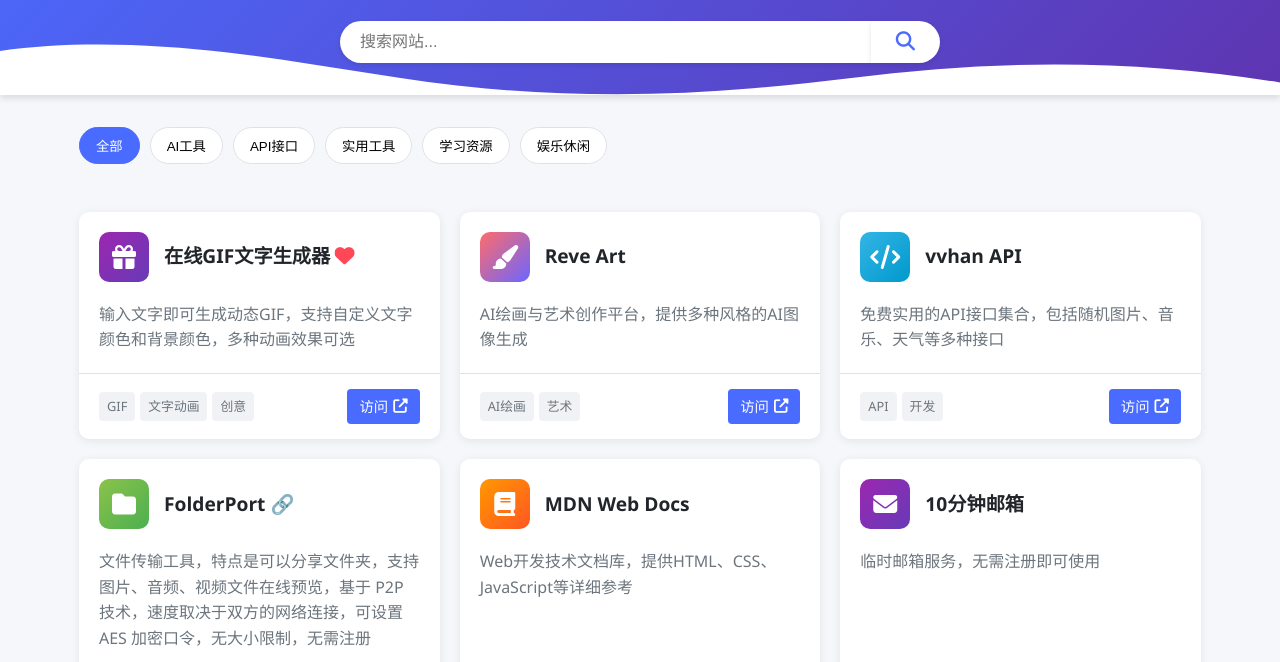
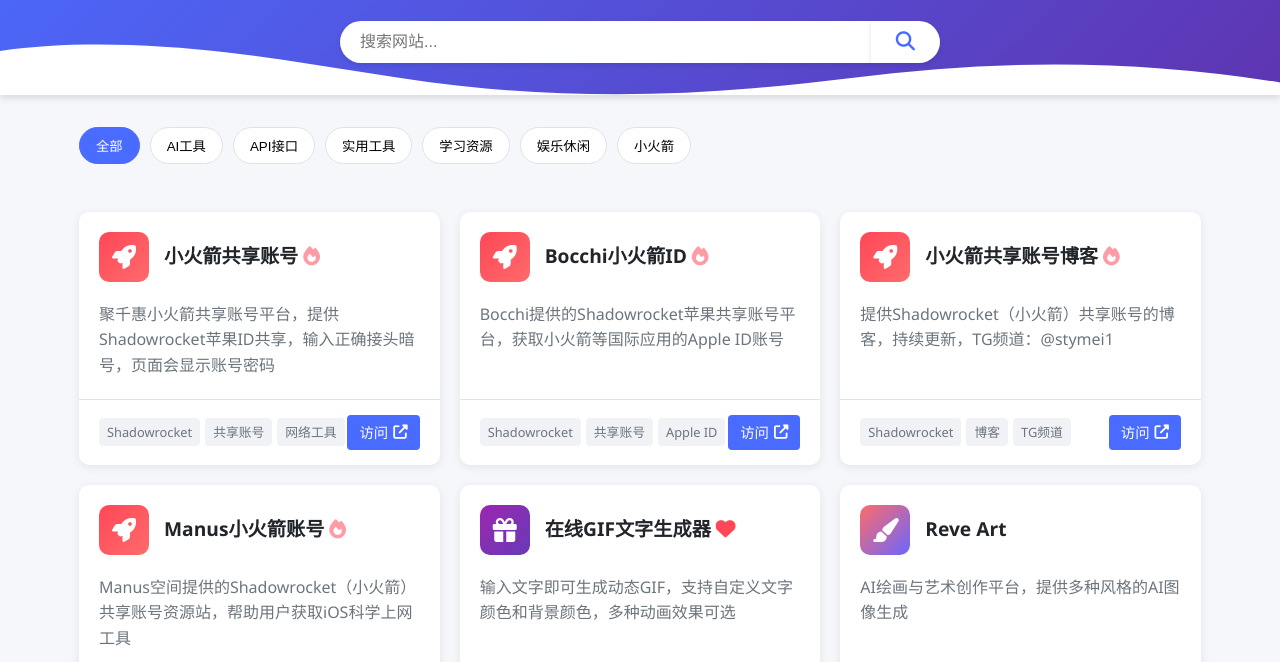
Before and after one commit to qingyin741/interesting_website, a plain HTML site: page index.html in a window 1280 px wide. Shown: the part 138-800 px from the top of the page. Drawn offline with Linux system fonts and the light colour scheme.

Commit message:
Update index.html

```diff
--- a/index.html
+++ b/index.html
@@ -192,6 +192,22 @@
             75% { transform: scale(1.1); }
             100% { transform: scale(1); }
         }
+
+        /* 新增小火箭图标样式 */
+        .icon-rocket {
+            background: linear-gradient(135deg, #ff4757, #ff6b6b);
+        }
+
+        /* 新增闪烁动画 */
+        .blink {
+            animation: blink 1.5s infinite;
+        }
+
+        @keyframes blink {
+            0% { opacity: 1; }
+            50% { opacity: 0.5; }
+            100% { opacity: 1; }
+        }
     </style>
 </head>
 <body>
@@ -236,10 +252,87 @@
                 <button class="tab-btn" data-category="tools">实用工具</button>
                 <button class="tab-btn" data-category="learn">学习资源</button>
                 <button class="tab-btn" data-category="fun">娱乐休闲</button>
+                <button class="tab-btn" data-category="rocket">小火箭</button>
             </div>
         </div>
 
         <div class="websites-grid" id="websitesGrid">
+            <!-- 新添加的小火箭共享账号网站1 -->
+            <div class="website-card" data-category="rocket">
+                <div class="card-header">
+                    <div class="svg-icon icon-rocket">
+                        <i class="fas fa-rocket"></i>
+                    </div>
+                    <h3>小火箭共享账号 <i class="fas fa-fire blink" style="color: #ff4757;"></i></h3>
+                </div>
+                <p class="description">聚千惠小火箭共享账号平台，提供Shadowrocket苹果ID共享，输入正确接头暗号，页面会显示账号密码</p>
+                <div class="card-footer">
+                    <div class="tags">
+                        <span class="tag">Shadowrocket</span>
+                        <span class="tag">共享账号</span>
+                        <span class="tag">网络工具</span>
+                    </div>
+                    <a href="https://id.聚千惠.中国/share/QXzYDAwOPU" target="_blank" class="visit-btn">访问 <i class="fas fa-external-link-alt"></i></a>
+                </div>
+            </div>
+
+            <!-- 新添加的小火箭共享账号网站2 -->
+            <div class="website-card" data-category="rocket">
+                <div class="card-header">
+                    <div class="svg-icon icon-rocket">
+                        <i class="fas fa-rocket"></i>
+                    </div>
+                    <h3>Bocchi小火箭ID <i class="fas fa-fire blink" style="color: #ff4757;"></i></h3>
+                </div>
+                <p class="description">Bocchi提供的Shadowrocket苹果共享账号平台，获取小火箭等国际应用的Apple ID账号</p>
+                <div class="card-footer">
+                    <div class="tags">
+                        <span class="tag">Shadowrocket</span>
+                        <span class="tag">共享账号</span>
+                        <span class="tag">Apple ID</span>
+                    </div>
+                    <a href="https://id.bocchi.vip/" target="_blank" class="visit-btn">访问 <i class="fas fa-external-link-alt"></i></a>
+                </div>
+            </div>
+
+            <!-- 新添加的小火箭共享账号网站3 -->
+            <div class="website-card" data-category="rocket">
+                <div class="card-header">
+                    <div class="svg-icon icon-rocket">
+                        <i class="fas fa-rocket"></i>
+                    </div>
+                    <h3>小火箭共享账号博客 <i class="fas fa-fire blink" style="color: #ff4757;"></i></h3>
+                </div>
+                <p class="description">提供Shadowrocket（小火箭）共享账号的博客，持续更新，TG频道：@stymei1</p>
+                <div class="card-footer">
+                    <div class="tags">
+                        <span class="tag">Shadowrocket</span>
+                        <span class="tag">博客</span>
+                        <span class="tag">TG频道</span>
+                    </div>
+                    <a href="https://jsnzkpg.blogspot.com/" target="_blank" class="visit-btn">访问 <i class="fas fa-external-link-alt"></i></a>
+                </div>
+            </div>
+
+            <!-- 新添加的小火箭共享账号网站4 -->
+            <div class="website-card" data-category="rocket">
+                <div class="card-header">
+                    <div class="svg-icon icon-rocket">
+                        <i class="fas fa-rocket"></i>
+                    </div>
+                    <h3>Manus小火箭账号 <i class="fas fa-fire blink" style="color: #ff4757;"></i></h3>
+                </div>
+                <p class="description">Manus空间提供的Shadowrocket（小火箭）共享账号资源站，帮助用户获取iOS科学上网工具</p>
+                <div class="card-footer">
+                    <div class="tags">
+                        <span class="tag">Shadowrocket</span>
+                        <span class="tag">共享账号</span>
+                        <span class="tag">iOS工具</span>
+                    </div>
+                    <a href="https://rjueulti.manus.space/" target="_blank" class="visit-btn">访问 <i class="fas fa-external-link-alt"></i></a>
+                </div>
+            </div>
+
             <!-- 新添加的GIF生成网站 -->
             <div class="website-card" data-category="fun">
                 <div class="card-header">
@@ -426,7 +519,7 @@
 
     <footer>
         <div class="container">
-            <p>&copy; 2025 有趣网站导航 | <a href="https://github.com/yourusername/interesting_website" target="_blank">GitHub</a></p>
+            <p>&copy; 2025 有趣网站导航 | <a href="https://github.com/qingyin741/interesting_website" target="_blank">GitHub</a></p>
         </div>
     </footer>
 
```
